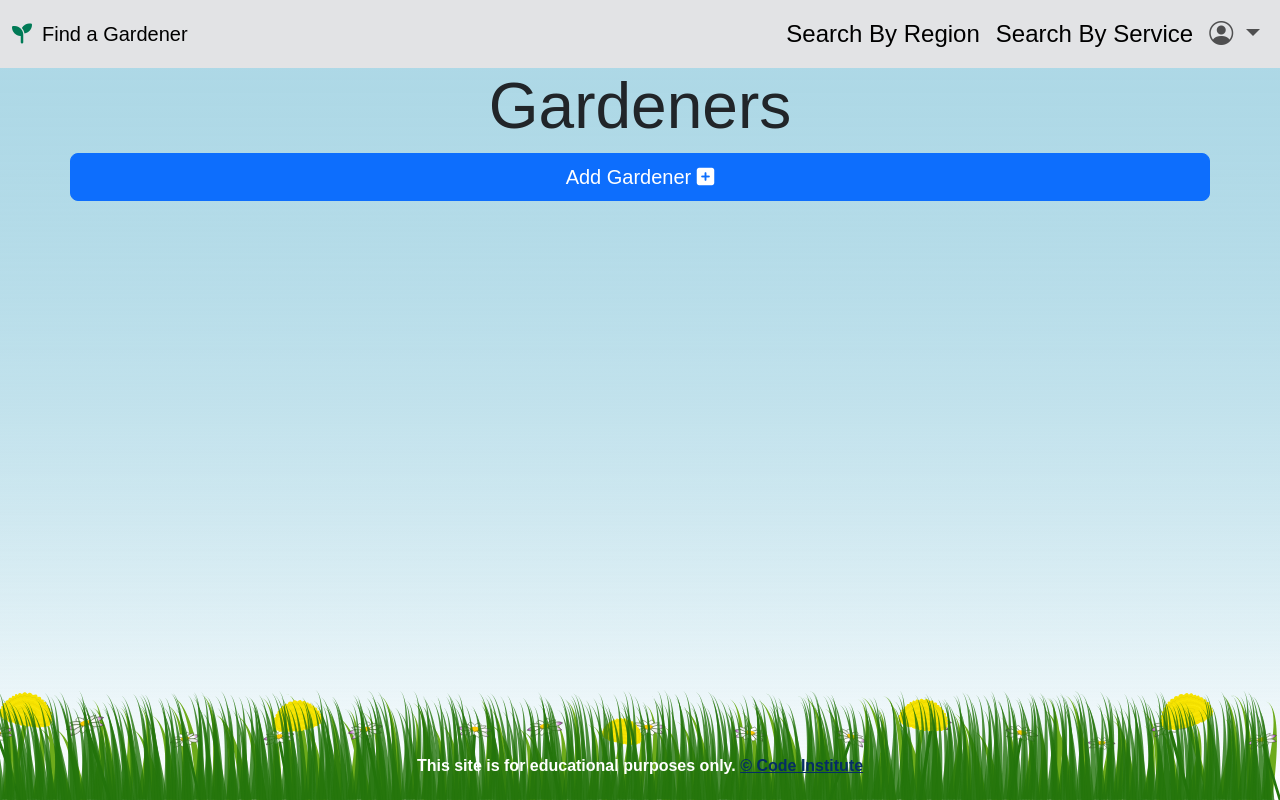
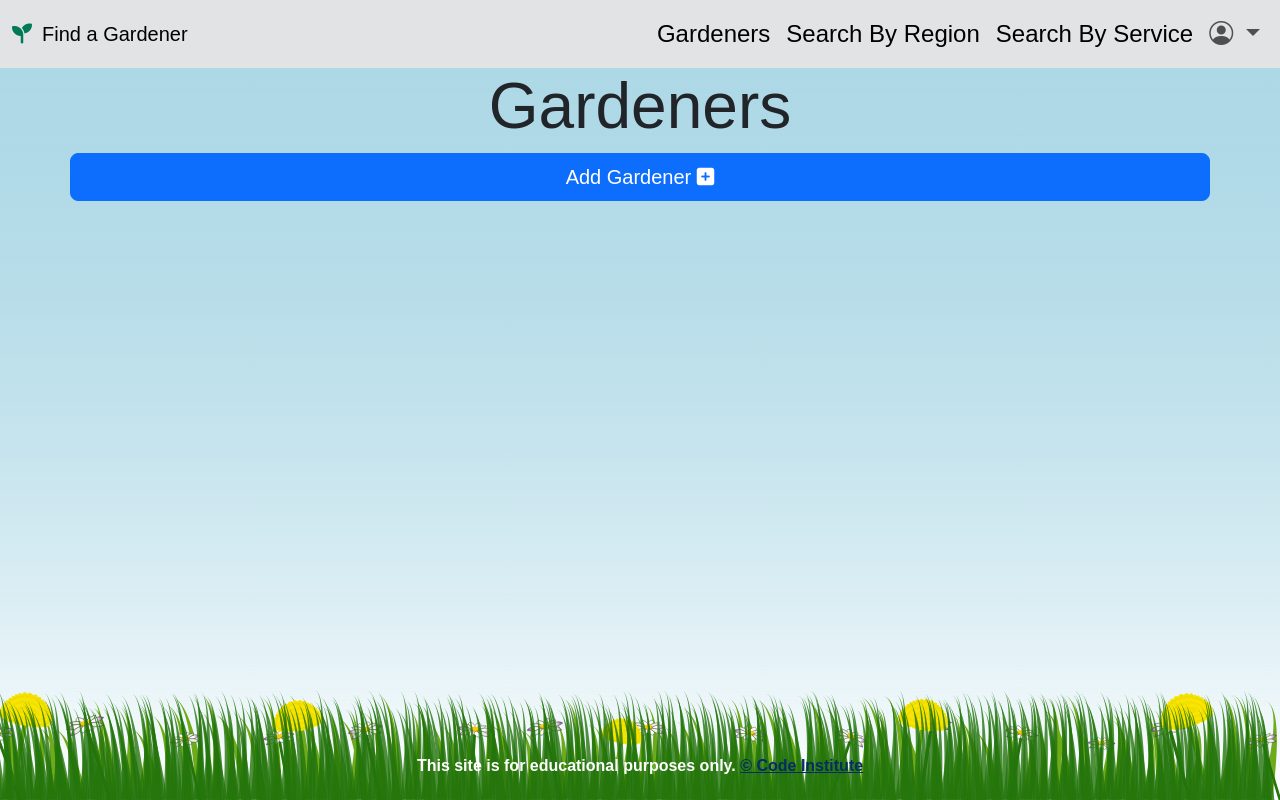
Before and after one commit to paddyw11/find-a-gardener, a Flask app: page / in a window 1280 px wide. Run offline with Flask 3, Linux system fonts and the light colour scheme; some libraries are stand-ins or nearby versions.

Commit message:
feat: added gardeners header to nav bar and added region link in drowdown nav list

```diff
--- a/findagardener/templates/base.html
+++ b/findagardener/templates/base.html
@@ -25,6 +25,9 @@
             <a class="navbar-brand" href="{{ url_for('home') }}"> <i class="fa-solid fa-seedling"></i>Find a Gardener</a>
             <ul class="navbar-nav ms-auto mb-2 mb-lg-0">
               <li class="nav-item">
+                <a class="nav-link active" aria-current="page" href="{{ url_for('add_gardener') }}">Gardeners</a>
+              </li>
+              <li class="nav-item">
                 <a class="nav-link active" aria-current="page" href="{{ url_for('home') }}">Search By Region</a>
               </li>
               <li class="nav-item">
@@ -36,7 +39,7 @@
                 </a>
                   <ul class="dropdown-menu dropdown-menu-end">
                     <li><a class="dropdown-item" href="#">Action</a></li>
-                    <li><a class="dropdown-item" href="#">Another action</a></li>
+                    <li><a class="dropdown-item" href="{{ url_for('regions') }}">Regions</a></li>
                     <li><a class="dropdown-item" href="#">Something else here</a></li>
                   </ul>
               </li>
```
